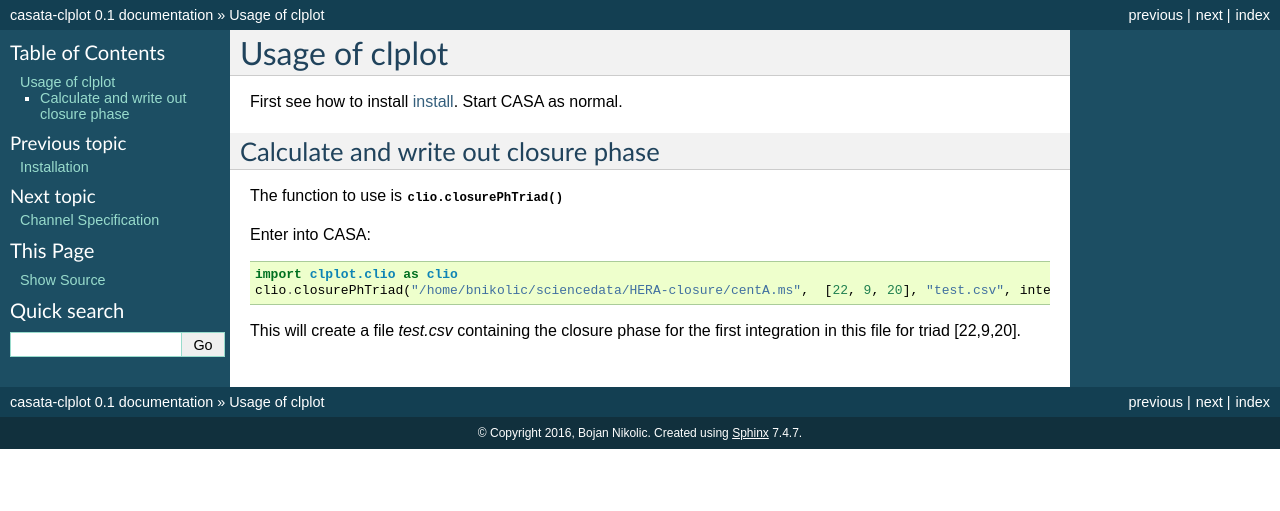
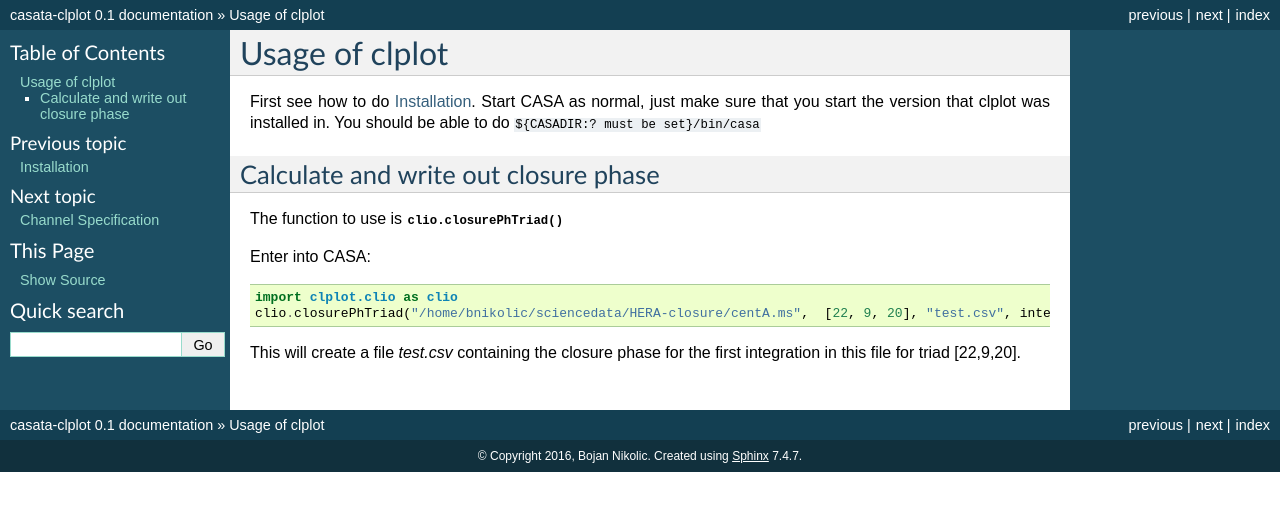
Before and after one commit to bnikolic/casata, a Sphinx documentation site: the page built from clplot/doc/usage.rst, in a window 1280 px wide. Shown: the top 511 px of the page. Built offline with Sphinx 7.4.7, drawn with Linux system fonts in a browser that asks for light colours.

Commit message:
Correct cross-ref

```diff
--- a/clplot/doc/usage.rst
+++ b/clplot/doc/usage.rst
@@ -1,8 +1,7 @@
 Usage of clplot
 ===============
 
-First see how to install `install <install.html>`__. Start CASA as
-normal.
+First see how to do :doc:`install`. Start CASA as normal, just make sure that you start the version that clplot was installed in. You should be able to do ``${CASADIR:? must be set}/bin/casa``
 
 
 Calculate and write out closure phase
```
